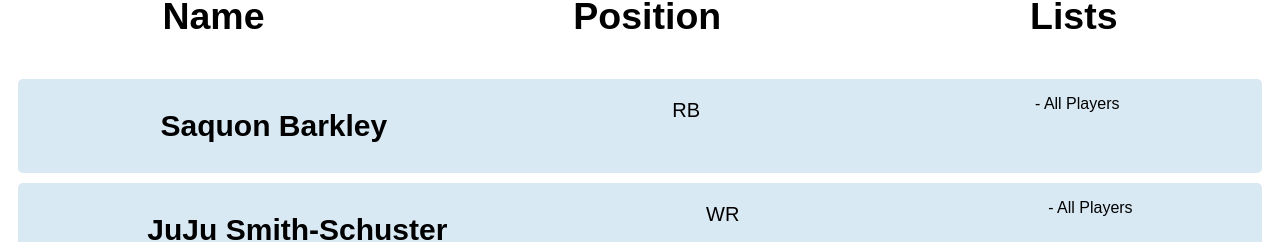
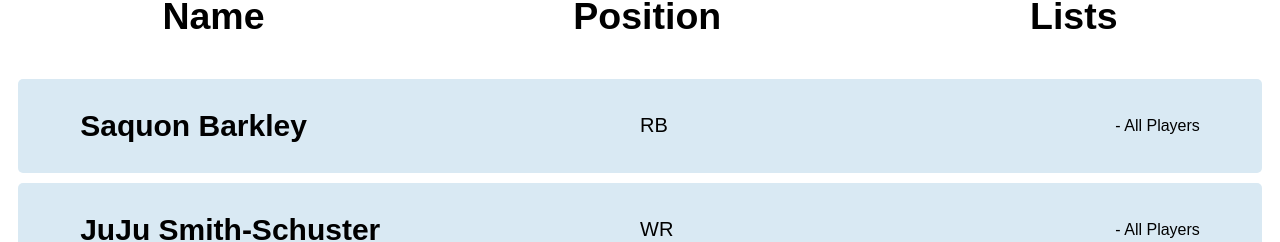
Before and after one commit to twzkraus/fantasy-champ, a React app: page / in a window 1280 px wide. Shown: the part 570-812 px from the top of the page. Built offline with nearby package versions, Linux system fonts and the light colour scheme; the HTML template or start-up script is replaced by a standard one.

Commit message:
updates styling to align lists, positions, names

```diff
--- a/src/components/Player.jsx
+++ b/src/components/Player.jsx
@@ -74,7 +74,7 @@ const Player = ({ playerData, addToList, removeFromList, lists }) => {
       <div key={`${playerData.name}-header`} className={styles.playerBox} onClick={handleClick}>
         <p className={styles.playerName}>{playerData.name}</p>
         <p className={styles.playerPos}>{playerData.position}</p>
-        <p className={styles.listNames}>{playerData.listIDs.map(id => ' - ' + lists[id] + '\n')}</p>
+        <p className={styles.playerLists}>{playerData.listIDs.map(id => ' - ' + lists[id] + '\n')}</p>
       </div>
     </div>
       {clicked ? getExpandedStats() : ''}
--- a/src/components/Player.module.css
+++ b/src/components/Player.module.css
@@ -12,8 +12,8 @@
 
 .playerBox {
   display: flex;
-  align-items: left;
-  justify-content: space-around;
+  align-items: center;
+  justify-content: space-between;
   border-radius: 5px;
   background-color: rgb(217, 233, 243);
   padding: 0px;
@@ -24,13 +24,18 @@
   font-size: 30px;
   font-weight: bold;
   position: relative;
-  float: left;
+  left: 5%;
 }
 
 .playerPos {
   font-size: 20px;
+  position: absolute;
+  left: 50%;
+}
+
+.playerLists {
   position: relative;
-  margin-right: 50px;
+  right: 5%;
 }
 
 .statsTable {
```
